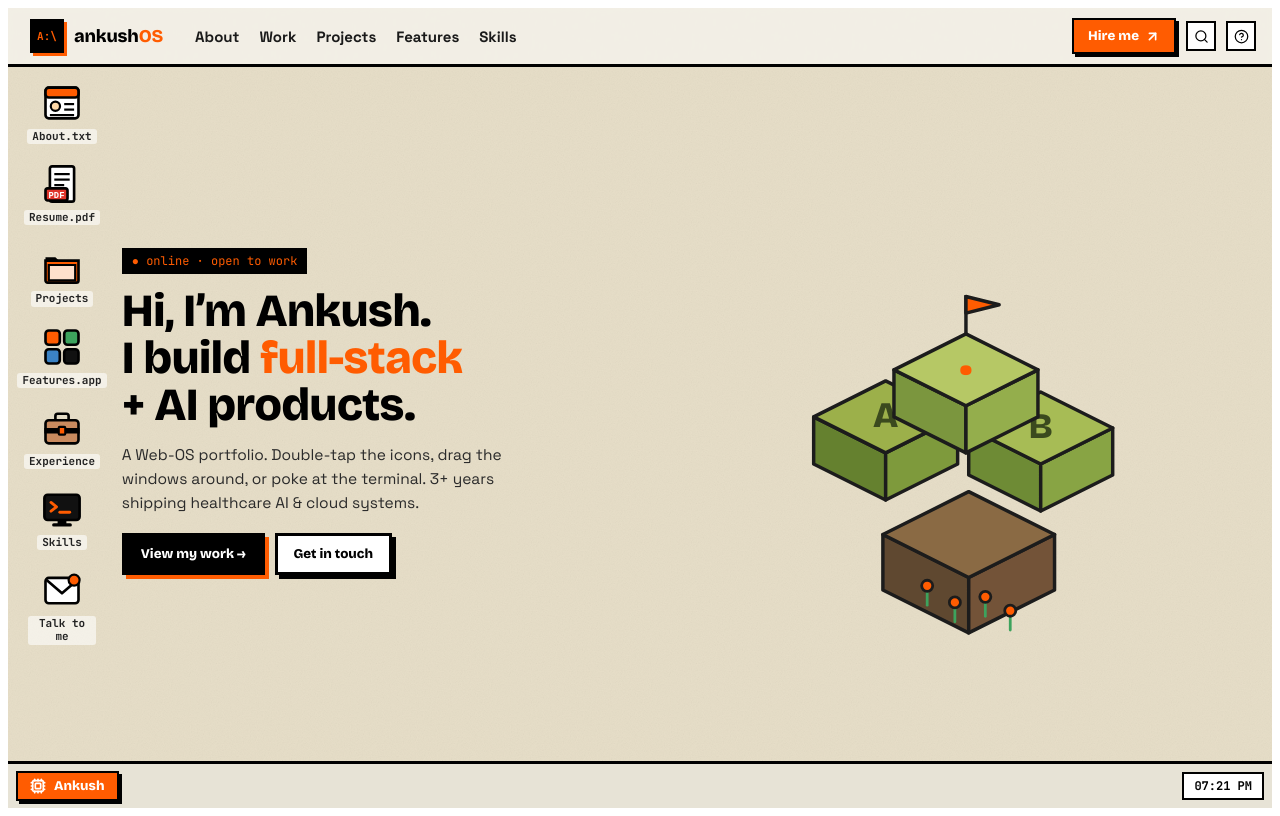
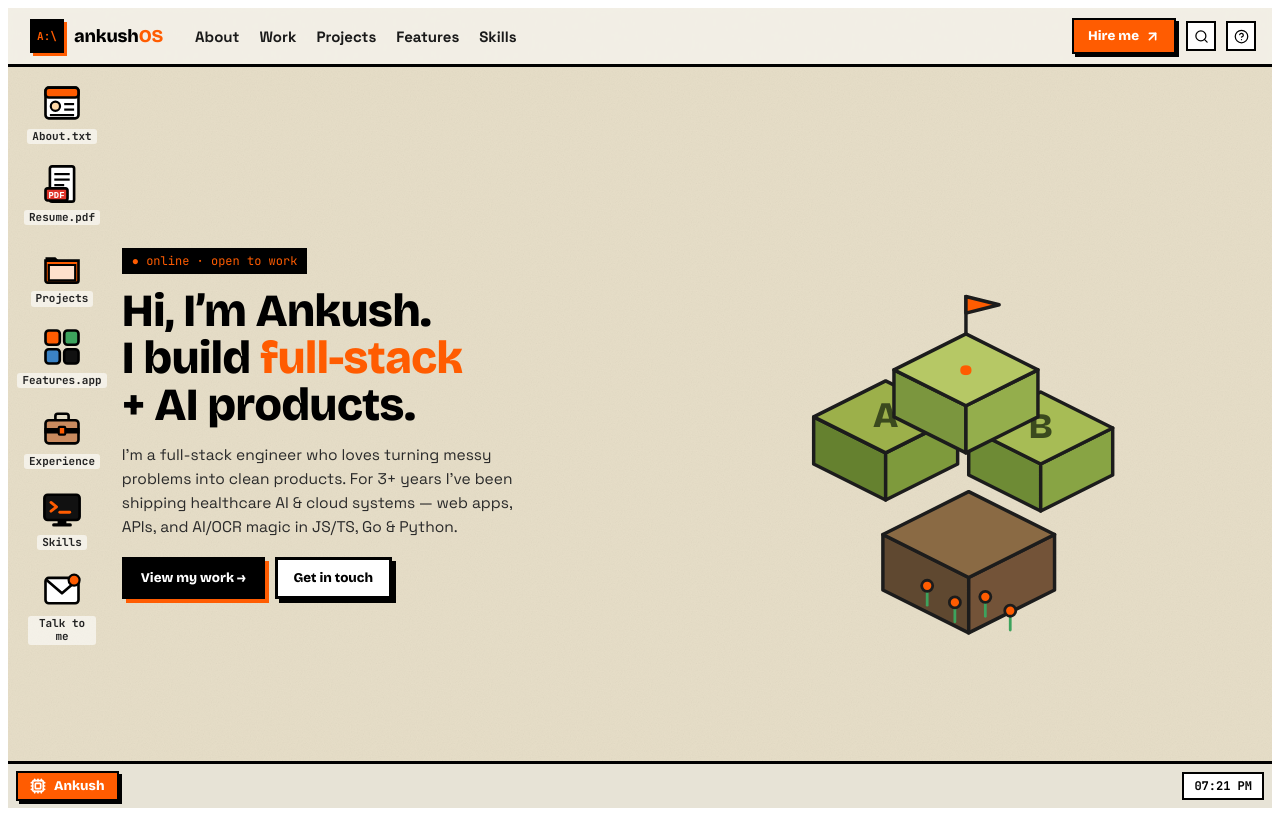
Before and after one commit to Ankush263/portfoliov2, a React app: page / in a window 1280 px wide. Built offline with nearby package versions, Linux system fonts and the light colour scheme; the HTML template or start-up script is replaced by a standard one.

Commit message:
update about

```diff
--- a/src/App.jsx
+++ b/src/App.jsx
@@ -625,7 +625,7 @@ export default function App() {
         <span className="mono" style={{ display: "inline-block", background: "#000", color: ORANGE, fontSize: 12, padding: "3px 8px", border: "2px solid #000" }}>● online · open to work</span>
         <h1 className="display" style={{ fontSize: 46, lineHeight: 1.02, margin: "14px 0 0" }}>Hi, I’m Ankush.<br />I build <span style={{ color: ORANGE }}>full-stack</span><br />+ AI products.</h1>
         <p style={{ fontSize: 15.5, lineHeight: 1.55, marginTop: 14, maxWidth: 400, color: "#2a2a2a" }}>
-          A Web-OS portfolio. Double-tap the icons, drag the windows around, or poke at the terminal. 3+ years shipping healthcare AI &amp; cloud systems.
+          I&apos;m a full-stack engineer who loves turning messy problems into clean products. For 3+ years I&apos;ve been shipping healthcare AI &amp; cloud systems — web apps, APIs, and AI/OCR magic in JS/TS, Go &amp; Python.
         </p>
         <div style={{ display: "flex", gap: 10, marginTop: 18, flexWrap: "wrap" }}>
           <button className="nb-btn" onClick={() => open("projects")} style={{ background: "#000", color: "#fff", border: "3px solid #000", padding: "10px 16px", fontWeight: 800, boxShadow: "4px 4px 0 " + ORANGE, fontFamily: "'Bricolage Grotesque',sans-serif" }}>View my work →</button>
```
